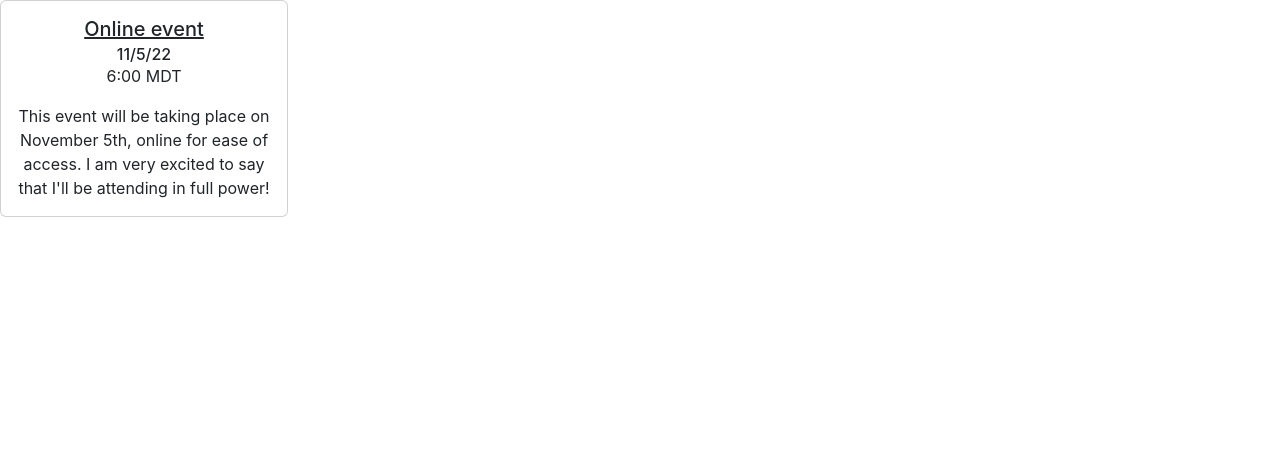
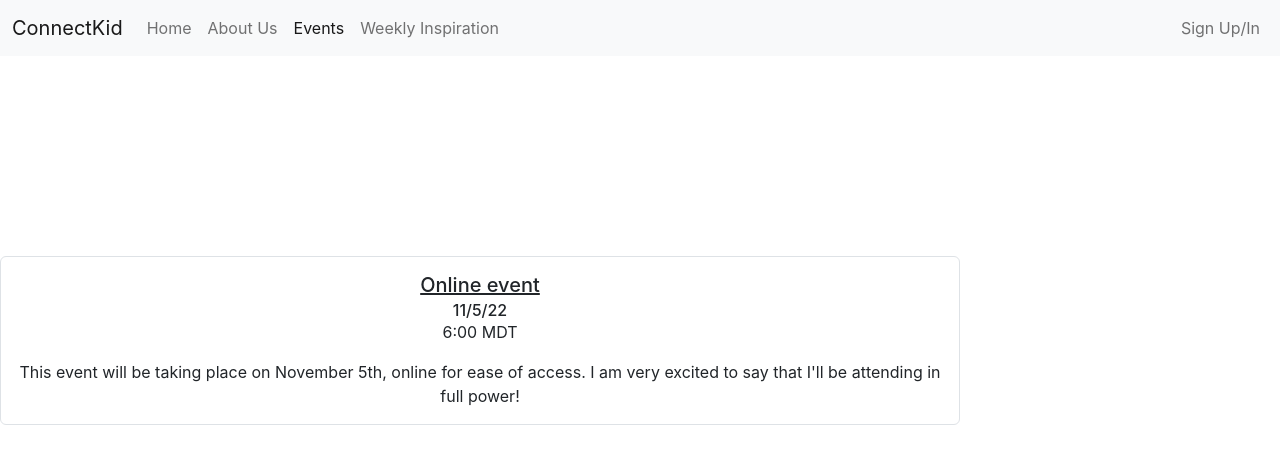
Before and after one commit to SabrinaC043/ConnectKid, a React (Create React App) app in the folder client/: page /events in a window 1280 px wide. Shown: the top 464 px of the page. Built offline with nearby package versions, Linux system fonts and the light colour scheme.

Commit message:
Added basic routing, test rendering, changed the navbar

```diff
--- a/client/package.json
+++ b/client/package.json
@@ -14,6 +14,7 @@
     "react": "^18.2.0",
     "react-bootstrap": "^2.5.0",
     "react-dom": "^18.2.0",
+    "react-router-bootstrap": "^0.26.2",
     "react-router-dom": "^6.4.2",
     "react-scripts": "5.0.1",
     "web-vitals": "^2.1.4"
--- a/client/src/App.js
+++ b/client/src/App.js
@@ -1,11 +1,19 @@
 import logo from './logo.svg';
 import './App.css';
+
+import { Link, BrowserRouter as Router, Routes, Route} from 'react-router-dom';
+
+
+
+
+// Components
 import ThemeProvider from './utils/ThemeContext';
 import ThemeButton from './components/ThemeButton/index';
 import UserForm from './components/userForm';
 import BasicCard from './components/cards/cards';
 import FeatureCard from './components/cards/featureCard';
 import NavScrollExample from './components/navbar';
+import { BrowserRouter } from 'react-router-dom';
 function App() {
   return (
       // <ThemeProvider>
@@ -13,7 +21,19 @@ function App() {
       // </ThemeProvider>
 
       // <UserForm />
-      <FeatureCard title="Online event" date="11/5/22" time="6:00 MDT" text="This event will be taking place on November 5th, online for ease of access. I am very excited to say that I'll be attending in full power!" />
+      // <FeatureCard title="Online event" date="11/5/22" time="6:00 MDT" text="This event will be taking place on November 5th, online for ease of access. I am very excited to say that I'll be attending in full power!" />
+      // <NavScrollExample />
+
+      <BrowserRouter>
+      <NavScrollExample />
+      <Routes>
+        <Route exact path="/" element={<BasicCard />} />
+        <Route exact path="/about" element={<UserForm />} />
+        <Route exact path="/events" element={ <FeatureCard title="Online event" date="11/5/22" time="6:00 MDT" text="This event will be taking place on November 5th, online for ease of access. I am very excited to say that I'll be attending in full power!" />} />
+      </Routes>
+      </BrowserRouter>
+
+
   );
 }
 
--- a/client/src/components/cards/featureCard.js
+++ b/client/src/components/cards/featureCard.js
@@ -1,12 +1,12 @@
 import Card from "react-bootstrap/Card";
 import Row from "react-bootstrap/Row";
 import Col from "react-bootstrap/Col";
-
+import { Container } from "react-bootstrap";
 
 const FeatureCard = (props) => {
     return(
 
-    <Card style={{ width: "18rem"}} className="text-center">
+    <Card className="text-center col-9 border" style={{marginTop: "200px"}}>
     <Card.Body>
         <Card.Title><u>{props.title}</u></Card.Title>
         <Card.Subtitle>{props.date}</Card.Subtitle>
@@ -16,7 +16,9 @@ const FeatureCard = (props) => {
 
     </Card.Body>
     </Card>
+
     )
+
 }
 
 export default FeatureCard
--- a/client/src/components/navbar.js
+++ b/client/src/components/navbar.js
@@ -1,15 +1,13 @@
-import Button from 'react-bootstrap/Button';
 import Container from 'react-bootstrap/Container';
-import Form from 'react-bootstrap/Form';
 import Nav from 'react-bootstrap/Nav';
 import Navbar from 'react-bootstrap/Navbar';
-import NavDropdown from 'react-bootstrap/NavDropdown';
+import { LinkContainer } from 'react-router-bootstrap';
 
 function NavScrollExample() {
   return (
     <Navbar bg="light" expand="lg">
       <Container fluid>
-        <Navbar.Brand href="#">Navbar scroll</Navbar.Brand>
+        <Navbar.Brand href="#">ConnectKid</Navbar.Brand>
         <Navbar.Toggle aria-controls="navbarScroll" />
         <Navbar.Collapse id="navbarScroll">
           <Nav
@@ -17,31 +15,24 @@ function NavScrollExample() {
             style={{ maxHeight: '100px' }}
             navbarScroll
           >
-            <Nav.Link href="#action1">Home</Nav.Link>
-            <Nav.Link href="#action2">Link</Nav.Link>
-            <NavDropdown title="Link" id="navbarScrollingDropdown">
-              <NavDropdown.Item href="#action3">Action</NavDropdown.Item>
-              <NavDropdown.Item href="#action4">
-                Another action
-              </NavDropdown.Item>
-              <NavDropdown.Divider />
-              <NavDropdown.Item href="#action5">
-                Something else here
-              </NavDropdown.Item>
-            </NavDropdown>
-            <Nav.Link href="#" disabled>
-              Link
-            </Nav.Link>
+          <LinkContainer to="/">
+            <Nav.Link>Home</Nav.Link>
+            </LinkContainer>
+            <LinkContainer to="/about">
+            <Nav.Link>About Us</Nav.Link>
+            </LinkContainer>
+            <LinkContainer to="/events">
+            <Nav.Link href="#action2">Events</Nav.Link>
+            </LinkContainer>
+            <LinkContainer to="weeklyinspiration">
+            <Nav.Link href="#">Weekly Inspiration</Nav.Link>
+            </LinkContainer>
           </Nav>
-          <Form className="d-flex">
-            <Form.Control
-              type="search"
-              placeholder="Search"
-              className="me-2"
-              aria-label="Search"
-            />
-            <Button variant="outline-success">Search</Button>
-          </Form>
+          <Nav className='d-flex'>
+            <LinkContainer to="/signup">
+              <Nav.Link>Sign Up/In</Nav.Link>
+            </LinkContainer>
+          </Nav>
         </Navbar.Collapse>
       </Container>
     </Navbar>
```
Also changed, not shown: 1 other file (tests, documents, lock files or other folders).
